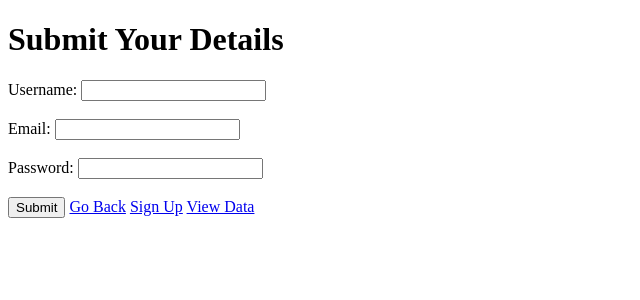
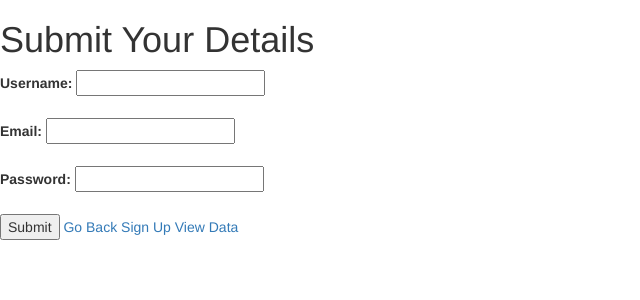
Before and after one commit to SSreeramsetty11/flask-form-example, a Flask app: template templates/form.html in a window 1280 px wide. Shown: the top 300 px of the page, without its empty margins (0-640 px from the left). Run offline with Flask 3, Linux system fonts and the light colour scheme; the template is opened without the code that fills it, so the values that code supplies are empty.

Commit message:
added bootstrap to form.html

```diff
--- a/templates/form.html
+++ b/templates/form.html
@@ -2,6 +2,11 @@
 <html>
 <head>
     <title>Submit Form</title>
+<link rel="stylesheet" href="https://cdn.jsdelivr.net/npm/bootstrap@3.3.7/dist/css/bootstrap.min.css" integrity="sha384-BVYiiSIFeK1dGmJRAkycuHAHRg32OmUcww7on3RYdg4Va+PmSTsz/K68vbdEjh4u" crossorigin="anonymous">
+
+<link rel="stylesheet" href="https://cdn.jsdelivr.net/npm/bootstrap@3.3.7/dist/css/bootstrap-theme.min.css" integrity="sha384-rHyoN1iRsVXV4nD0JutlnGaslCJuC7uwjduW9SVrLvRYooPp2bWYgmgJQIXwl/Sp" crossorigin="anonymous">
+
+<script src="https://cdn.jsdelivr.net/npm/bootstrap@3.3.7/dist/js/bootstrap.min.js" integrity="sha384-Tc5IQib027qvyjSMfHjOMaLkfuWVxZxUPnCJA7l2mCWNIpG9mGCD8wGNIcPD7Txa" crossorigin="anonymous"></script>
 </head>
 <body>
     <h1>Submit Your Details</h1>
```
